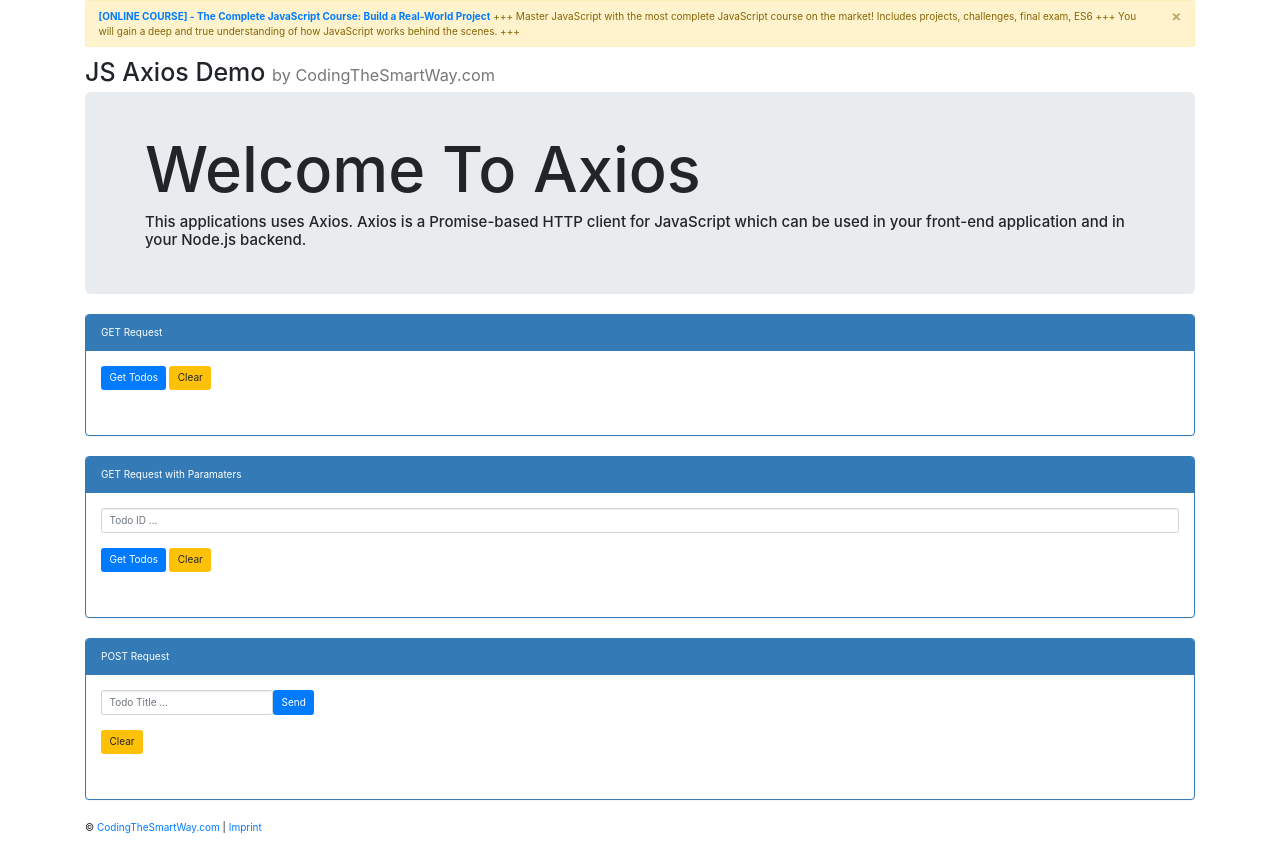
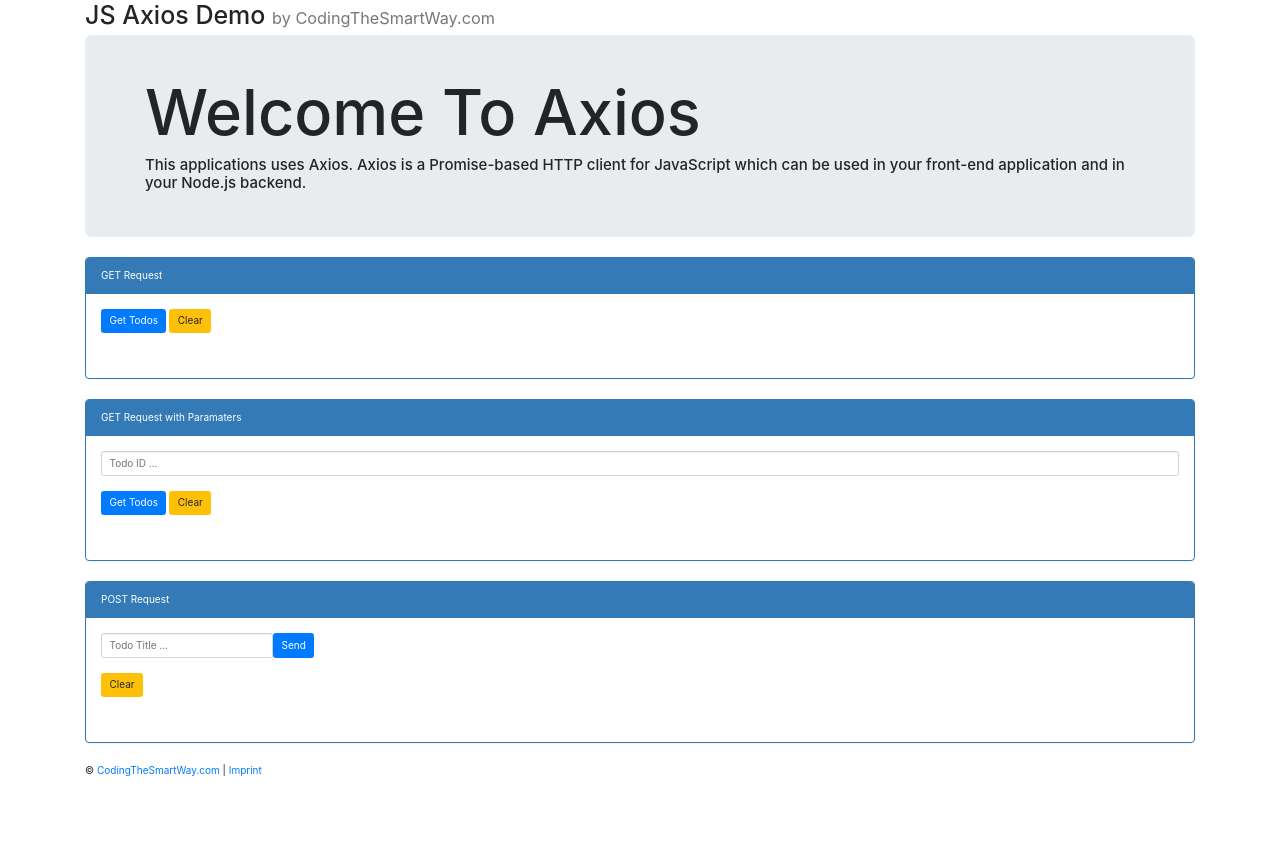
Before and after one commit to MaryWenzel/AxiosDemo, a plain HTML site: page index.html in a window 1280 px wide. After the commit the page ends 800 px from the top, so only its background shows below. Drawn offline with nearby package versions, Linux system fonts and the light colour scheme.

Commit message:
got rid of popup

```diff
--- a/index.html
+++ b/index.html
@@ -10,10 +10,6 @@
   </head>
   <body>
     <div class="container">
-      <div class="alert alert-warning alert-dismissible" role="alert">
-        <button type="button" class="close" data-dismiss="alert" aria-label="Close"><span aria-hidden="true">&times;</span></button>
-        <strong><a href="http://codingthesmartway.com/courses/complete-javascript/" target="_blank">[ONLINE COURSE] - The Complete JavaScript Course: Build a Real-World Project</a></strong> +++ Master JavaScript with the most complete JavaScript course on the market! Includes projects, challenges, final exam, ES6 +++ You will gain a deep and true understanding of how JavaScript works behind the scenes. +++
-      </div>
       <h1>JS Axios Demo <small>by CodingTheSmartWay.com</small></h1>
       <div class="jumbotron">
         <h1>Welcome To Axios</h1>
```
